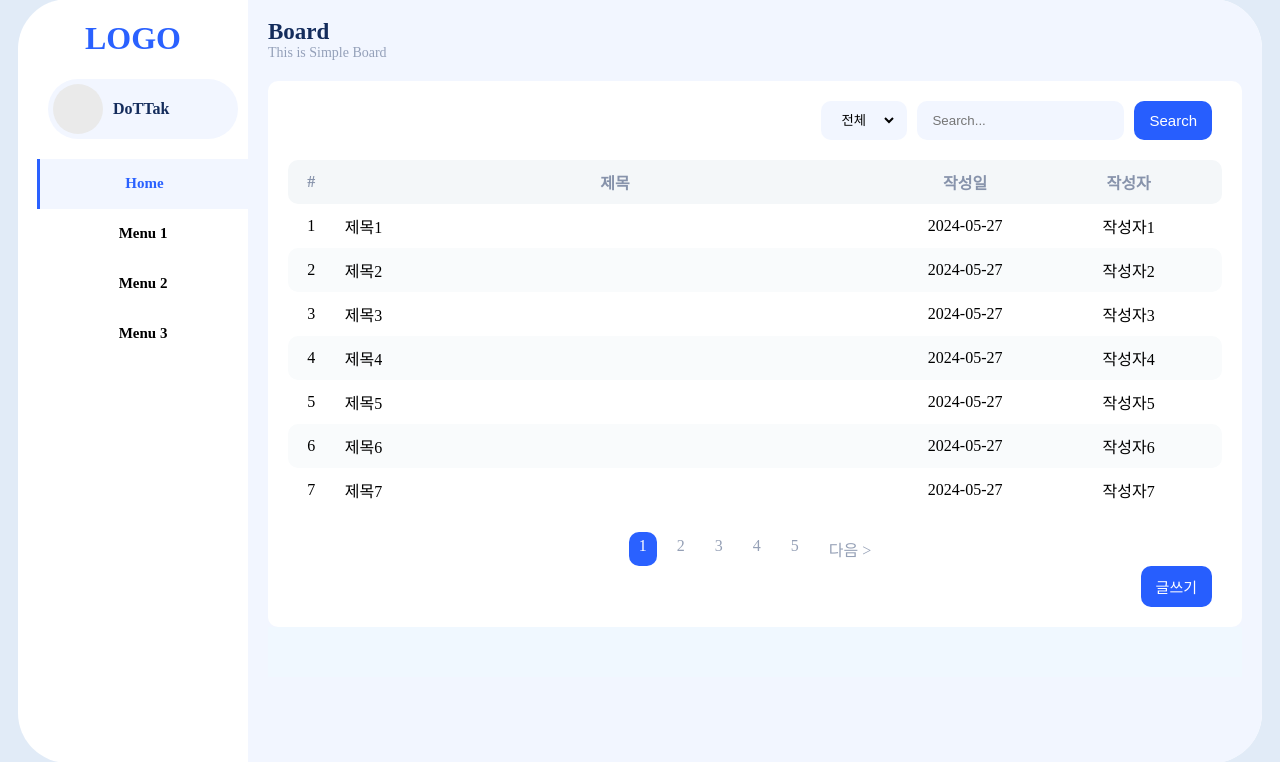
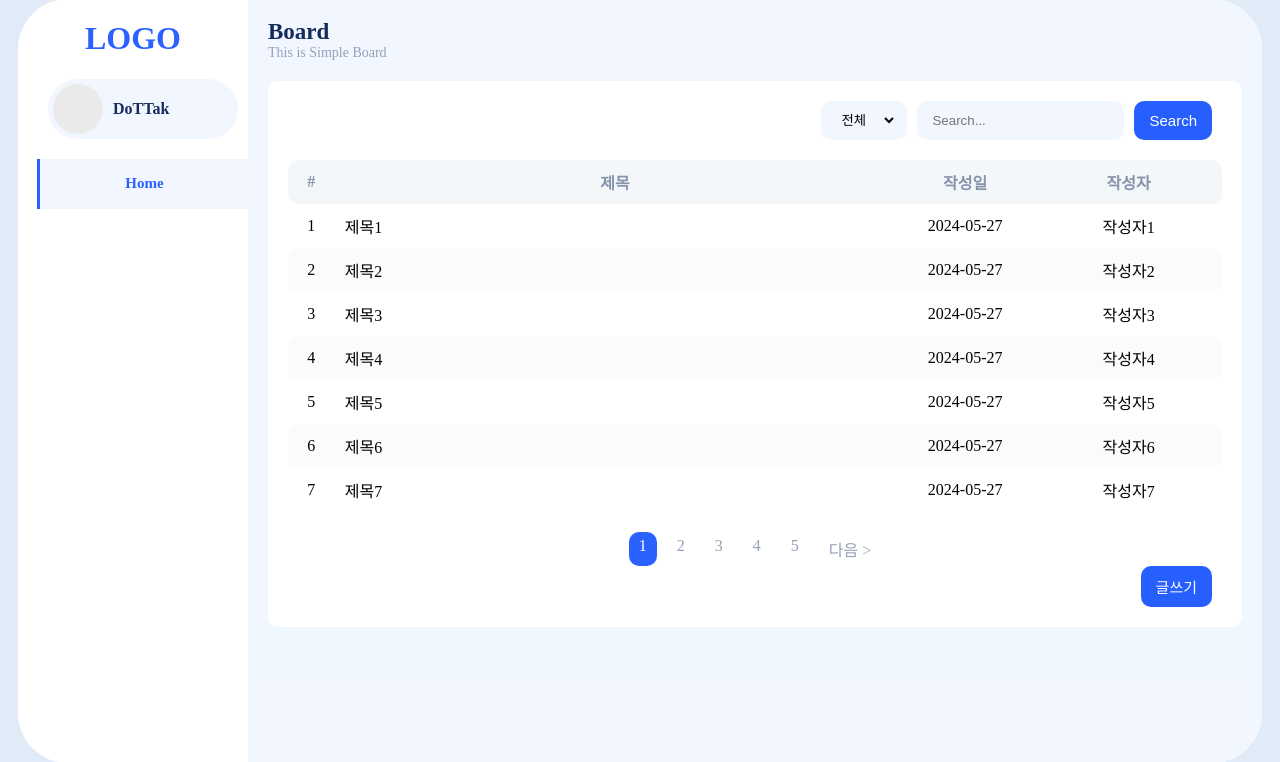
Before and after one commit to DoTTak/flask-simple-board, a Flask app: page / in a window 1280 px wide. Shown: the part 19-781 px from the top of the page. Run offline with Flask 3, Linux system fonts and the light colour scheme.

Commit message:
front: 네비 메뉴 태그 변경(div -> a) 및 CSS 수정

```diff
--- a/backend/static/common.css
+++ b/backend/static/common.css
@@ -116,6 +116,7 @@ input, textarea {
     padding: 10px 0px;
     font-weight: bold;
     cursor: pointer;
+    color: #000000;
 }
 #side-area > #sidebar > .side-item:hover{
     background-color: #f2f6ff;
--- a/backend/templates/base.html
+++ b/backend/templates/base.html
@@ -16,10 +16,7 @@
                 </div>
             </div>
             <div id="sidebar">
-                <div class="side-item active">Home</div>
-                <div class="side-item">Menu 1</div>
-                <div class="side-item">Menu 2</div>
-                <div class="side-item">Menu 3</div>
+                <a class="side-item active">Home</a>
             </div>
         </div>
         <div id="main-area">
```
